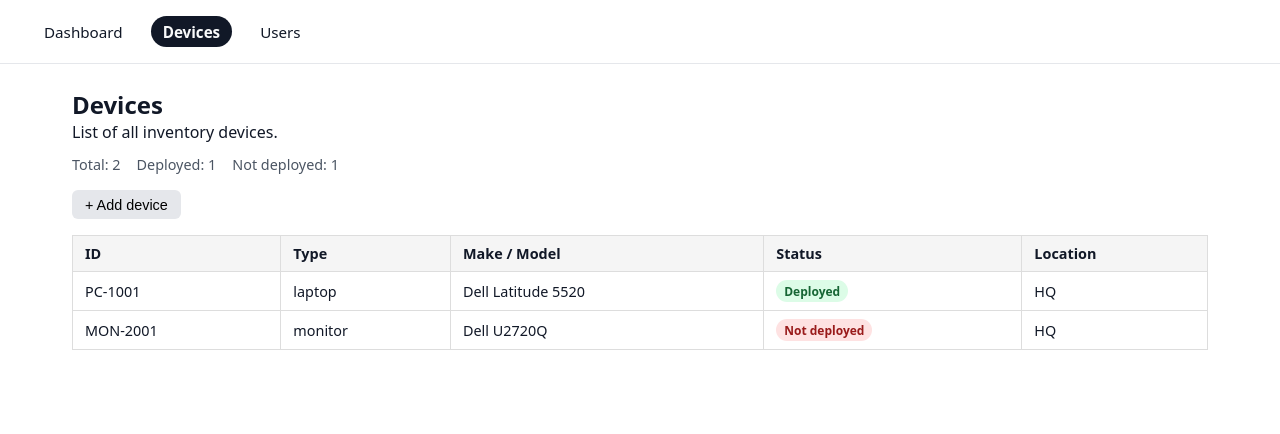
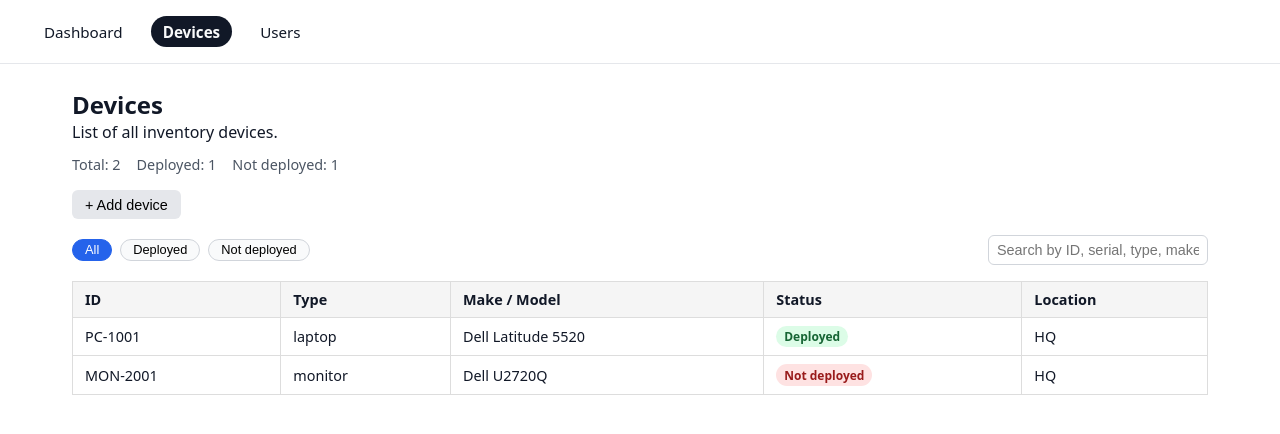
Before and after one commit to agracanin/it-inventory-management, a React (Vite) app: page /devices in a window 1280 px wide. Shown: the top 434 px of the page. Built offline with nearby package versions, Linux system fonts and the light colour scheme.

Commit message:
Search implemented to devices page. Styles added.

```diff
--- a/src/pages/DevicesPage.jsx
+++ b/src/pages/DevicesPage.jsx
@@ -1,4 +1,3 @@
-// src/pages/DevicesPage.jsx
 import { useState } from "react";
 
 function DevicesPage({ devices, onAddDevice }) {
@@ -15,21 +14,28 @@
     assignedToUserId: "",
   });
 
+  // filter + search state
+  const [filterStatus, setFilterStatus] = useState("all"); // "all" | "deployed" | "not_deployed"
+  const [searchTerm, setSearchTerm] = useState("");
+
   const totalDevices = devices.length;
   const deployedCount = devices.filter(
-    (device) => device.status === "deployed"
+    (device) => normalizeStatus(device.status) === "deployed"
   ).length;
   const notDeployedCount = devices.filter(
-    (device) => device.status === "not_deployed"
+    (device) => normalizeStatus(device.status) === "not_deployed"
   ).length;
 
+  function normalizeStatus(status) {
+    const s = status?.trim().toLowerCase();
+    return s === "deployed" ? "deployed" : "not_deployed";
+  }
+
   const getStatusLabel = (status) =>
-    status?.trim().toLowerCase() === "deployed"
-      ? "Deployed"
-      : "Not deployed";
+    normalizeStatus(status) === "deployed" ? "Deployed" : "Not deployed";
 
   const getStatusClassName = (status) =>
-    status?.trim().toLowerCase() === "deployed"
+    normalizeStatus(status) === "deployed"
       ? "status-badge status-badge--deployed"
       : "status-badge status-badge--not-deployed";
 
@@ -44,7 +50,6 @@
   const handleSubmit = (e) => {
     e.preventDefault();
 
-    // basic required fields; you can tweak this
     if (!formData.id.trim()) {
       alert("ID is required.");
       return;
@@ -56,7 +61,7 @@
       type: formData.type.trim(),
       make: formData.make.trim(),
       model: formData.model.trim(),
-      status: formData.status, // "deployed" or "not_deployed"
+      status: formData.status, // "deployed" | "not_deployed"
       location: formData.location.trim(),
       notes: formData.notes.trim(),
       assignedToUserId: formData.assignedToUserId.trim() || null,
@@ -64,7 +69,6 @@
 
     onAddDevice(newDevice);
 
-    // reset + close form
     setFormData({
       id: "",
       serialNumber: "",
@@ -82,6 +86,33 @@
   const handleCancel = () => {
     setIsAdding(false);
   };
+
+  // apply filters + search
+  const filteredDevices = devices.filter((device) => {
+    const status = normalizeStatus(device.status);
+
+    const matchesStatus =
+      filterStatus === "all" || status === filterStatus;
+
+    const term = searchTerm.trim().toLowerCase();
+    if (!term) return matchesStatus;
+
+    const haystack = [
+      device.id,
+      device.serialNumber,
+      device.type,
+      device.make,
+      device.model,
+      device.location,
+    ]
+      .filter(Boolean)
+      .join(" ")
+      .toLowerCase();
+
+    const matchesSearch = haystack.includes(term);
+
+    return matchesStatus && matchesSearch;
+  });
 
   return (
     <section>
@@ -178,7 +209,7 @@
                 name="location"
                 value={formData.location}
                 onChange={handleChange}
-                placeholder="e.g. In office, Remote"
+                placeholder="e.g. HQ, Remote"
               />
             </label>
           </div>
@@ -223,6 +254,55 @@
         </form>
       )}
 
+
+      {/* Device search */}
+      <div className="devices-filters">
+        <div className="devices-filter-status">
+          <button
+            type="button"
+            className={
+              filterStatus === "all"
+                ? "chip chip--active"
+                : "chip"
+            }
+            onClick={() => setFilterStatus("all")}
+          >
+            All
+          </button>
+          <button
+            type="button"
+            className={
+              filterStatus === "deployed"
+                ? "chip chip--active"
+                : "chip"
+            }
+            onClick={() => setFilterStatus("deployed")}
+          >
+            Deployed
+          </button>
+          <button
+            type="button"
+            className={
+              filterStatus === "not_deployed"
+                ? "chip chip--active"
+                : "chip"
+            }
+            onClick={() => setFilterStatus("not_deployed")}
+          >
+            Not deployed
+          </button>
+        </div>
+
+        <div className="devices-search">
+          <input
+            type="text"
+            placeholder="Search by ID, serial, type, make, model, location..."
+            value={searchTerm}
+            onChange={(e) => setSearchTerm(e.target.value)}
+          />
+        </div>
+      </div>
+
       <table className="table">
         <thead>
           <tr>
@@ -234,7 +314,7 @@
           </tr>
         </thead>
         <tbody>
-          {devices.map((device) => (
+          {filteredDevices.map((device) => (
             <tr key={device.id}>
               <td>{device.id}</td>
               <td>{device.type}</td>
@@ -249,6 +329,13 @@
               <td>{device.location}</td>
             </tr>
           ))}
+          {filteredDevices.length === 0 && (
+            <tr>
+              <td colSpan={5} style={{ textAlign: "center" }}>
+                No devices match your filters.
+              </td>
+            </tr>
+          )}
         </tbody>
       </table>
     </section>
--- a/src/styles/global.css
+++ b/src/styles/global.css
@@ -171,3 +171,44 @@
 .btn-secondary {
   background-color: #f3f4f6;
 }
+
+/* Device search */
+
+.devices-filters {
+  display: flex;
+  flex-wrap: wrap;
+  justify-content: space-between;
+  gap: 0.75rem;
+  margin-bottom: 0.75rem;
+  align-items: center;
+}
+
+.devices-filter-status {
+  display: flex;
+  gap: 0.5rem;
+  flex-wrap: wrap;
+}
+
+.devices-search input {
+  padding: 0.35rem 0.5rem;
+  border-radius: 0.375rem;
+  border: 1px solid #d1d5db;
+  font-size: 0.9rem;
+  min-width: 220px;
+}
+
+/* filter chips */
+.chip {
+  border-radius: 999px;
+  border: 1px solid #d1d5db;
+  padding: 0.15rem 0.75rem;
+  font-size: 0.8rem;
+  background-color: #f9fafb;
+  cursor: pointer;
+}
+
+.chip--active {
+  background-color: #2563eb;
+  color: white;
+  border-color: #2563eb;
+}
```
